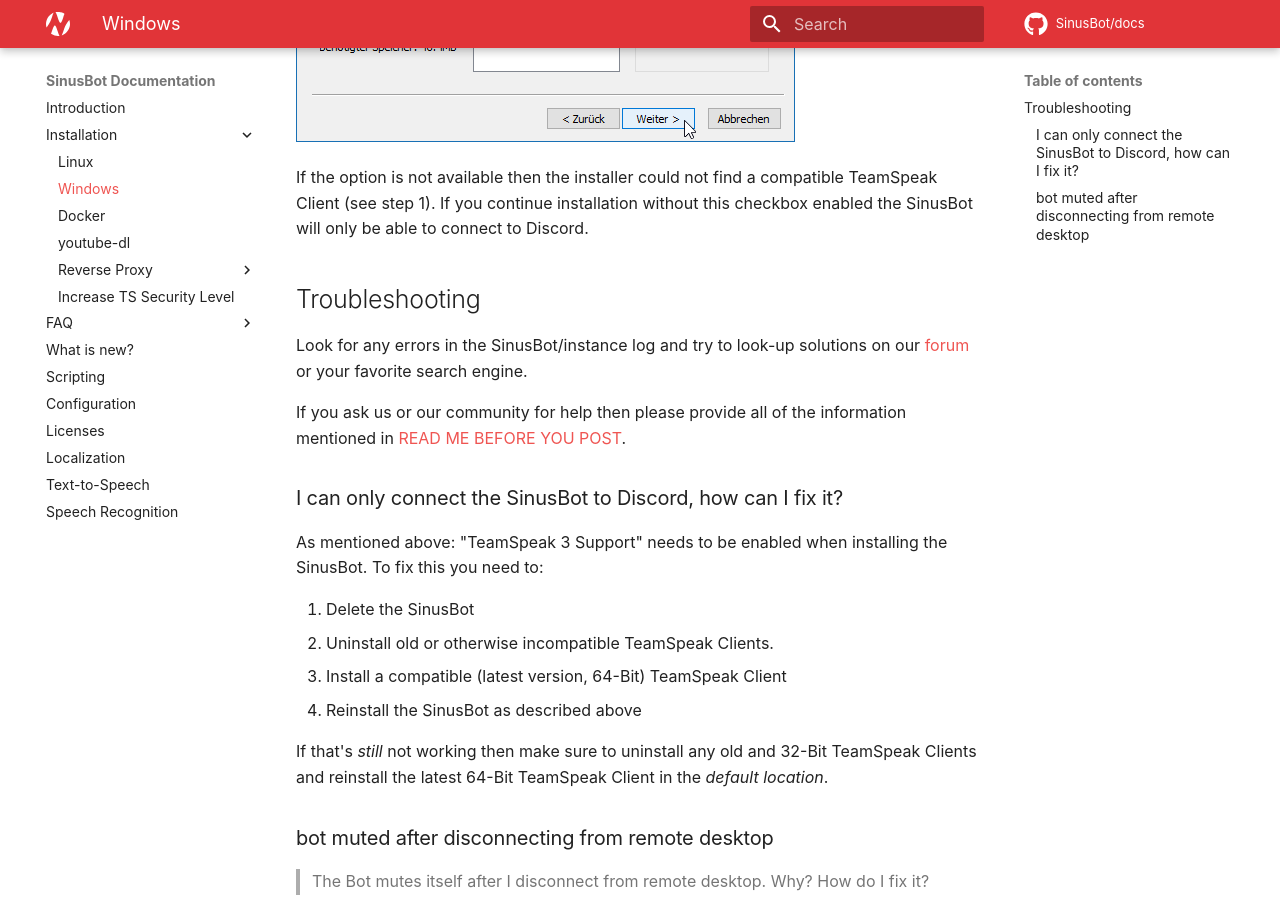
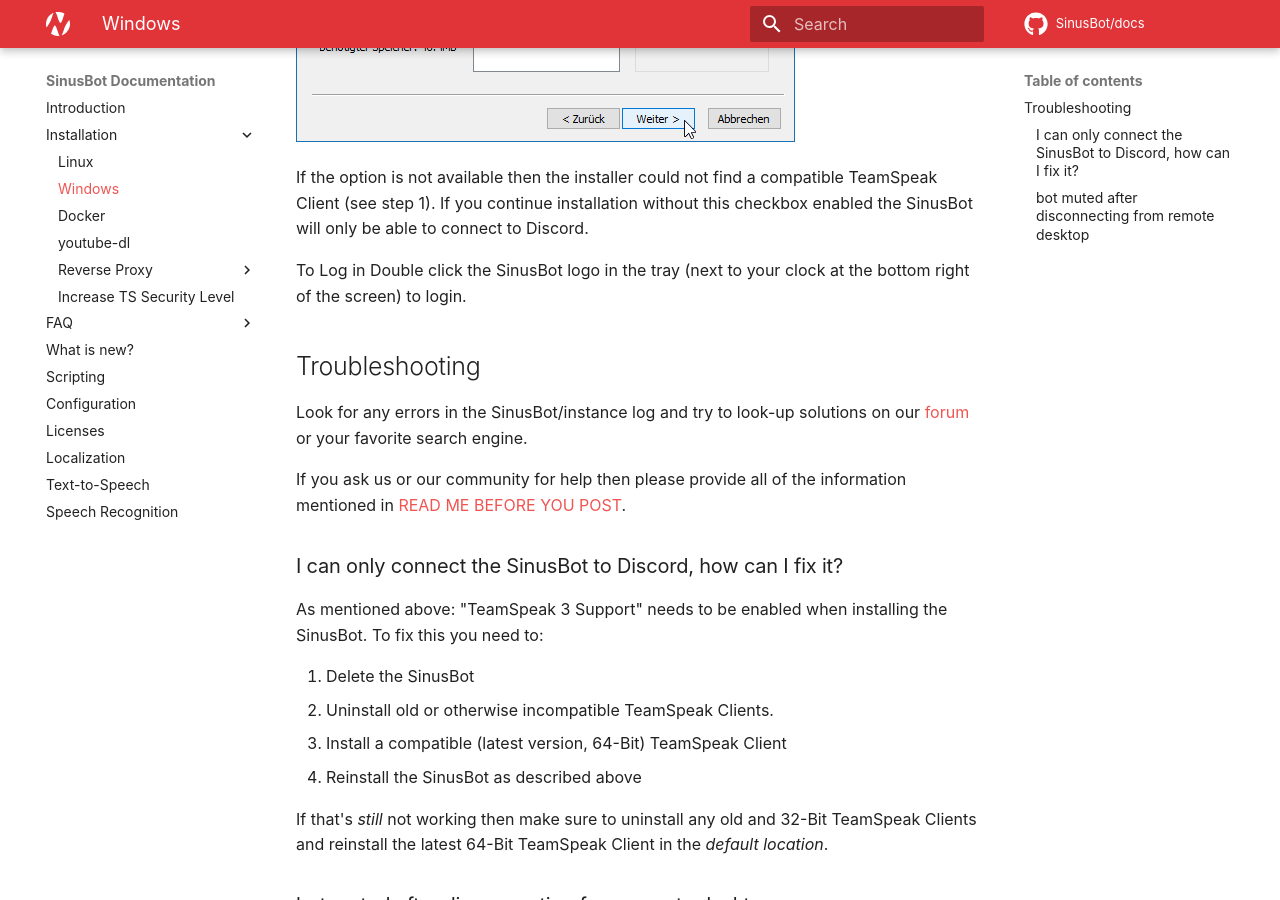
Before and after one commit to SinusBot/docs, an MkDocs documentation site: the page built from docs/installation/windows.md, in a window 1280 px wide and 900 px high, scrolled down 618 px. Built offline with MkDocs 1.6.1 and Material for MkDocs 9.7.7, drawn with Linux system fonts in a browser that asks for light colours; comment, search, counter and statistics services are not loaded.

Commit message:
Add info for login in windows installation

```diff
--- a/docs/installation/windows.md
+++ b/docs/installation/windows.md
@@ -10,6 +10,8 @@
 
 If the option is not available then the installer could not find a compatible TeamSpeak Client (see step 1).
 If you continue installation without this checkbox enabled the SinusBot will only be able to connect to Discord.
+
+To Log in Double click the SinusBot logo in the tray (next to your clock at the bottom right of the screen) to login.
 
 ## Troubleshooting
 
```
